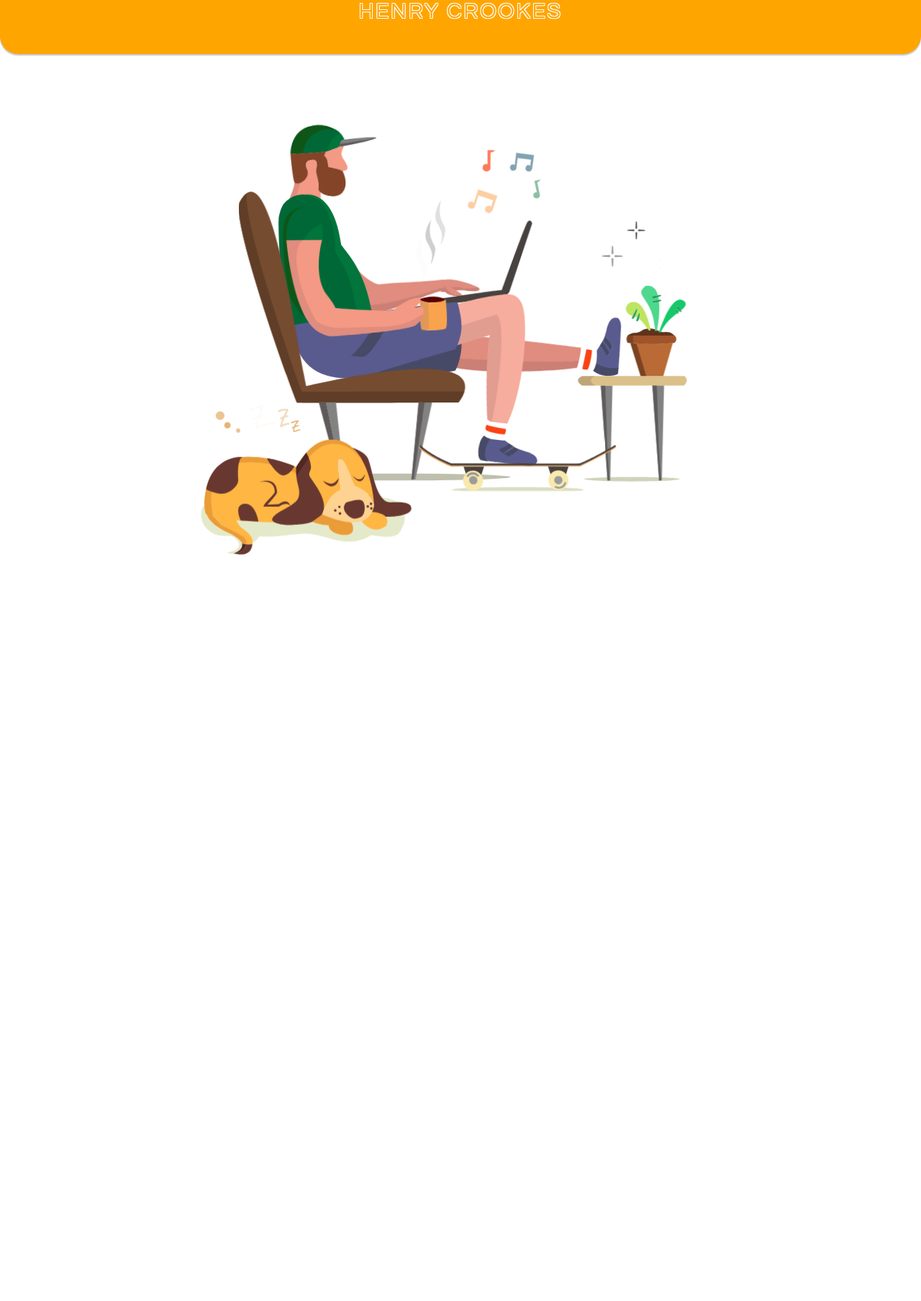
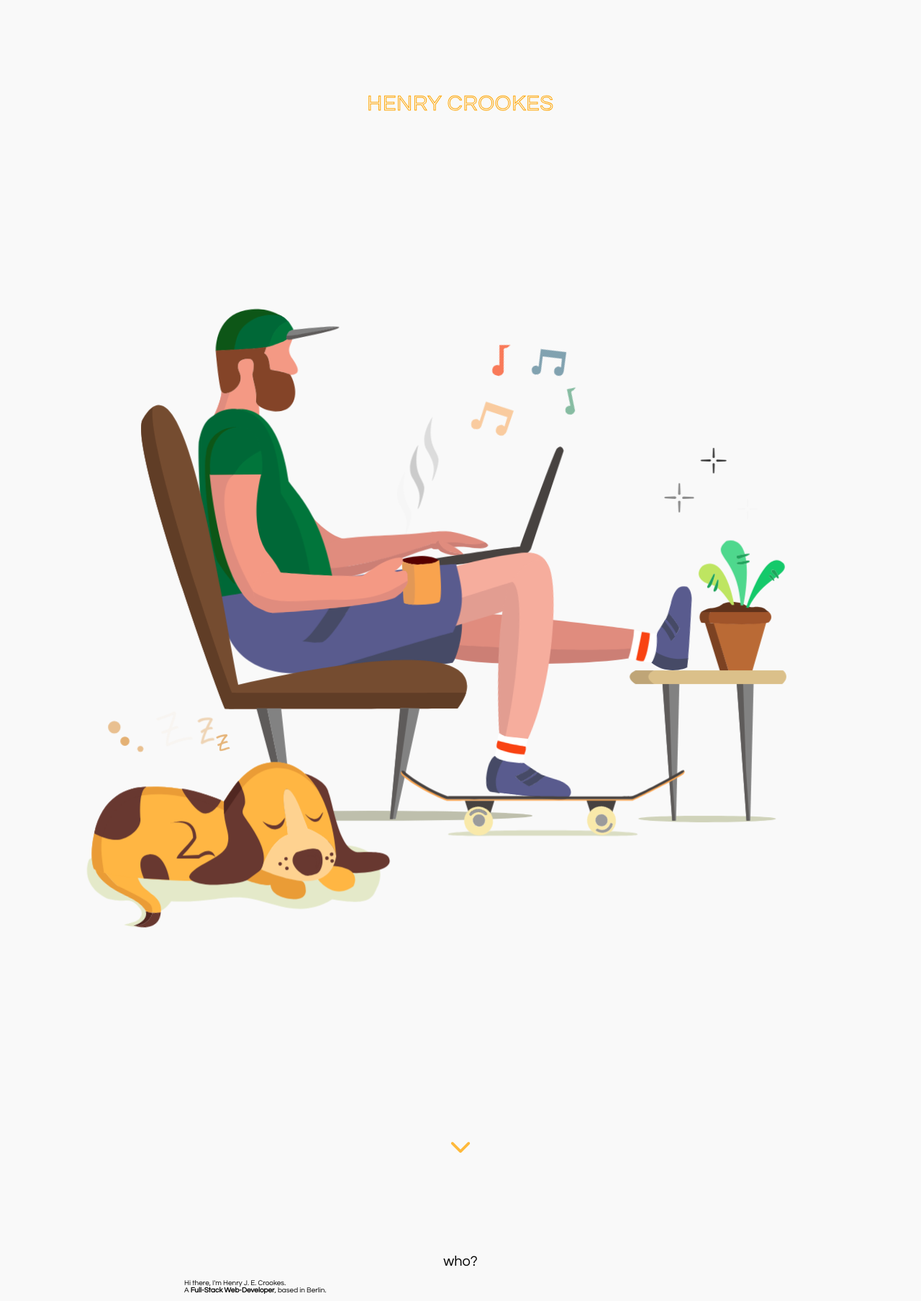
Before and after one commit to HJEC/my-site, a website: page public/index.html in a window 1280 px wide. Shown: the whole page at 72% size. Before the commit the page ends 877 px from the top, so only its background shows below. Drawn offline with nearby package versions, Linux system fonts and the light colour scheme; no server answers.

Commit message:
Building some content

```diff
--- a/public/index.html
+++ b/public/index.html
@@ -11,13 +11,27 @@
     <link rel="stylesheet" href="styles.css" />
     <link rel="stylesheet" href="animation.css" />
     <meta name="viewport" content="width=device-width, initial-scale=1" />
+    <script
+      src="https://kit.fontawesome.com/93f7e3b0db.js"
+      crossorigin="anonymous"
+    ></script>
   </head>
   <body>
     <header>
+      <!-- <img src="boxlogo.svg" id="boxlogo" alt="hc box-logo" /> -->
       <div class="header-name" id="target">HENRY CROOKES</div>
     </header>
-
     <div class="intro-dude"></div>
+    <i class="fas fa-chevron-down"></i>
+    <section class="who">
+      <h2>who?</h2>
+      <p class="about-text">
+        Hi there, I'm Henry J. E. Crookes. <br />
+        A<strong> Full-Stack Web-Developer</strong>, based in Berlin.
+        <br />
+        <br />
+      </p>
+    </section>
 
     <script
       src="https://code.jquery.com/jquery-3.5.0.slim.min.js"
--- a/sass/animation.scss
+++ b/sass/animation.scss
@@ -1,16 +1,6 @@
 %rotate-transform {
   transform-origin: 50% 50%;
   transform-box: fill-box;
-}
-
-.intro-dude {
-  position: relative;
-  margin: auto;
-}
-
-#svg-master {
-  max-width: 80vw;
-  max-height: 100vh;
 }
 
 // CHARACTER ANIMATIONS
--- a/sass/styles.scss
+++ b/sass/styles.scss
@@ -1,58 +1,90 @@
+// SASS VARIABLES
+$main-orange: orange;
+$off-white: #f9f9f9;
+$century: "Century Gothic", sans-serif;
+$text-shadow: -1px -1px 0 orange, 1px -1px 0 orange, -1px 1px 0 orange,
+  1px 1px 0 orange;
+
+%flex-center-column {
+  display: flex;
+  flex-direction: column;
+  align-items: center;
+}
+
+// GENERAL SETTINGS
+
 * {
   margin: 0;
   box-sizing: border-box;
   font-size: 10px;
+  font-family: $century;
+  text-align: center;
 }
 
-// SASS VARIABLES
-
-$main-orange: orange;
-$century: "Century Gothic", sans-serif;
-$text-shadow: -1px -1px 0 #fff, 1px -1px 0 #fff, -1px 1px 0 #fff, 1px 1px 0 #fff;
+body {
+  background-color: $off-white;
+  @extend %flex-center-column;
+}
 
 // HEADER //
-
 header {
-  background-color: $main-orange;
+  min-width: 100%;
   display: flex;
   justify-content: center;
+  margin: 10%;
   overflow: hidden;
-  min-width: 100%;
-  height: 75px;
-  border-radius: 0px 0px 25px 25px;
-  box-shadow: 0px 2px 2px rgba(0, 0, 0, 0.25);
 }
-
 .header-name {
   white-space: nowrap;
   span {
     font-size: 3rem;
-    color: orange;
+    cursor: pointer;
+    color: $off-white;
     font-family: $century;
-    text-shadow: $text-shadow;
-    letter-spacing: 0.09em;
+    letter-spacing: 0.09rem;
+    -webkit-text-stroke: 1px $main-orange;
     transition: 0.5s ease-in;
     &:hover {
-      color: #fff;
+      color: orange;
     }
   }
 }
 
-#header-logo {
-  display: inline;
-  width: 100px;
-  stroke: #fff;
-  stroke-width: 10px;
-  fill: none;
-  transition: fill 0.5s ease-in;
-
-  &:hover {
-    fill: #fff;
+// INTRO SECTION
+.intro-dude {
+  position: relative;
+  margin: auto;
+}
+#svg-master {
+  max-width: 90vw;
+  height: auto;
+}
+.fa-chevron-down {
+  margin: 10%;
+  font-size: 3rem;
+  color: $main-orange;
+  animation: chevron-slide 3s ease-in-out infinite;
+  opacity: 0;
+  cursor: pointer;
+}
+@keyframes chevron-slide {
+  50% {
+    transform: translate(0px, 10px);
+    opacity: 1;
   }
 }
 
-body {
-  display: flex;
-  flex-direction: column;
-  align-items: center;
+section {
+  width: 80%;
+  @extend %flex-center-column;
 }
+h2 {
+  font-size: 2rem;
+  font-weight: 500;
+  margin: 15px;
+}
+
+p {
+  width: 75%;
+  text-align: left;
+}
```
Also changed, not shown: css/animation.css, css/styles.css, public/animation.css, public/styles.css.
